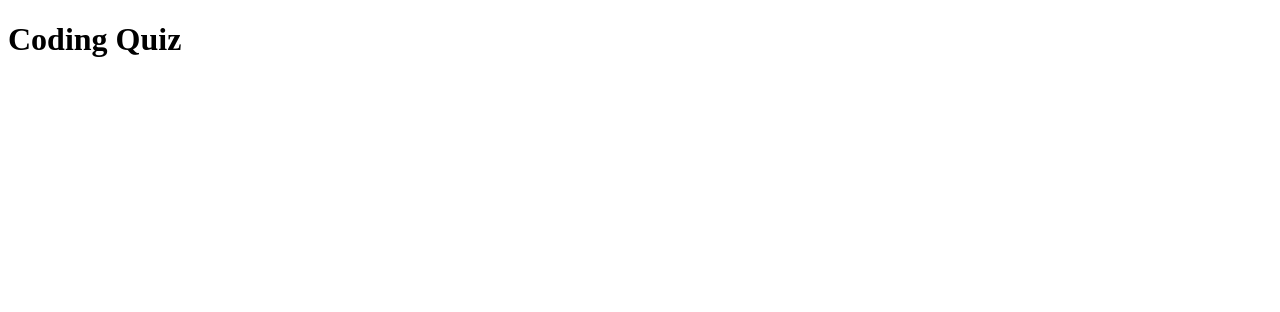
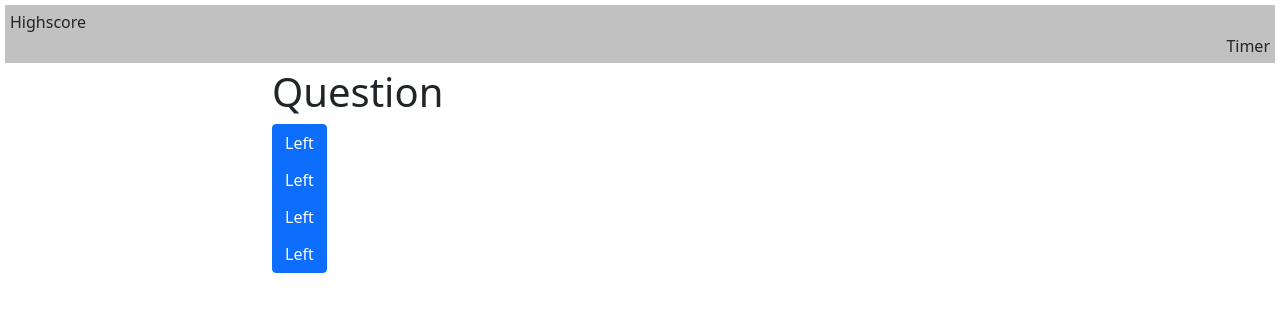
Before and after one commit to burtk33/codeQuiz, a plain HTML site: page index.html in a window 1280 px wide. Drawn offline with nearby package versions, Linux system fonts and the light colour scheme.

Commit message:
setting up HTML format

```diff
--- a/assets/css/style.css
+++ b/assets/css/style.css
@@ -0,0 +1,15 @@
+
+
+.timer-style{
+    text-align:right;
+}
+
+.high-style{
+    text-align:left;
+}
+
+header{
+    background-color: rgb(194, 193, 193);
+    margin : 5px;
+    padding: 5px;
+}
--- a/index.html
+++ b/index.html
@@ -2,19 +2,46 @@
 <html lang="en">
 
 <head>
-  <meta charset="UTF-8" />
-  <title>Code Quiz</title>
-  <link rel="stylesheet" href="./assets/css/style.css" />
+    <meta charset="UTF-8" />
+    <title>Code Quiz</title>
+    <link href="https://cdn.jsdelivr.net/npm/bootstrap@5.0.0-beta1/dist/css/bootstrap.min.css" rel="stylesheet"
+        integrity="sha384-giJF6kkoqNQ00vy+HMDP7azOuL0xtbfIcaT9wjKHr8RbDVddVHyTfAAsrekwKmP1" crossorigin="anonymous">
+    <link rel="stylesheet" href="./assets/css/style.css" />
 </head>
 
 <body>
-  <div class="wrapper">
     <header>
-      <h1>Coding Quiz</h1>
+        <div id="high-score" class="high-style">
+            Highscore
+            <div id="timer" class="timer-style">
+                Timer
+            </div>
+        </div>
     </header>
+    <div class="container">
+        <div class="row justify-content-center">
+            <div class="col-8">
+                <h1 id="question">
+                    Question
+                </h1>
+            </div>
+        </div>
+        <div class="row justify-content-center">
+            <div class="col-8">
+                <div class="btn-group-vertical">
+                    <button type="button" class="btn btn-primary">Left</button>
+                    <button type="button" class="btn btn-primary">Left</button>
+                    <button type="button" class="btn btn-primary">Left</button>
+                    <button type="button" class="btn btn-primary">Left</button>
+                </div>
+            </div>
+        </div>
 
-  </div>
-  <script src="./assets/js/script.js"></script>
+    </div>
+
+
+
+    <script src="./assets/js/script.js"></script>
 </body>
 
 </html>
```
